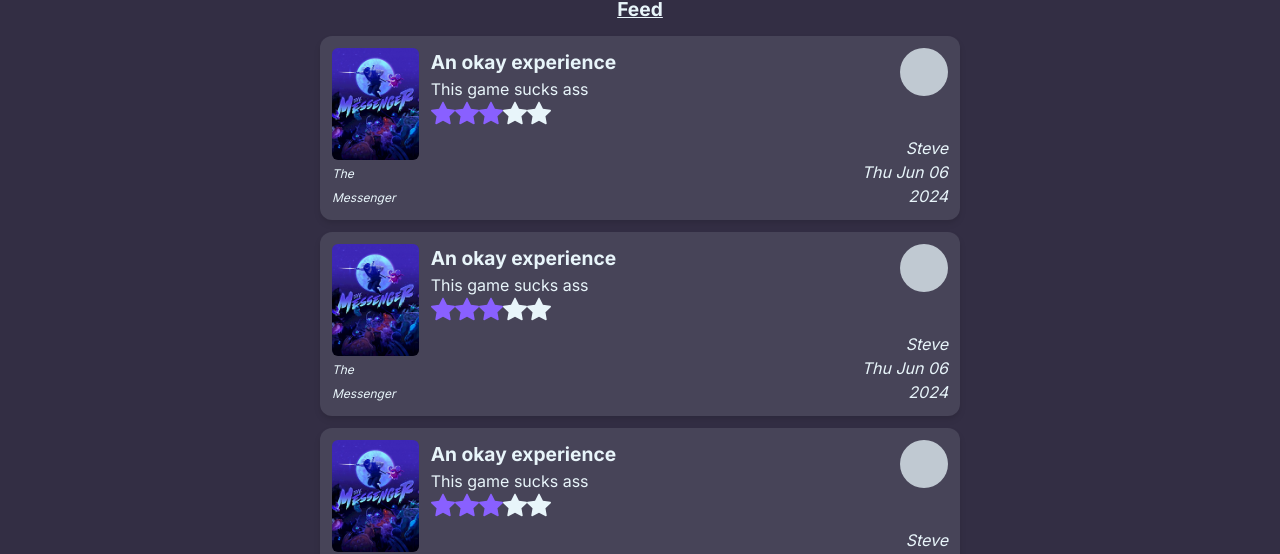
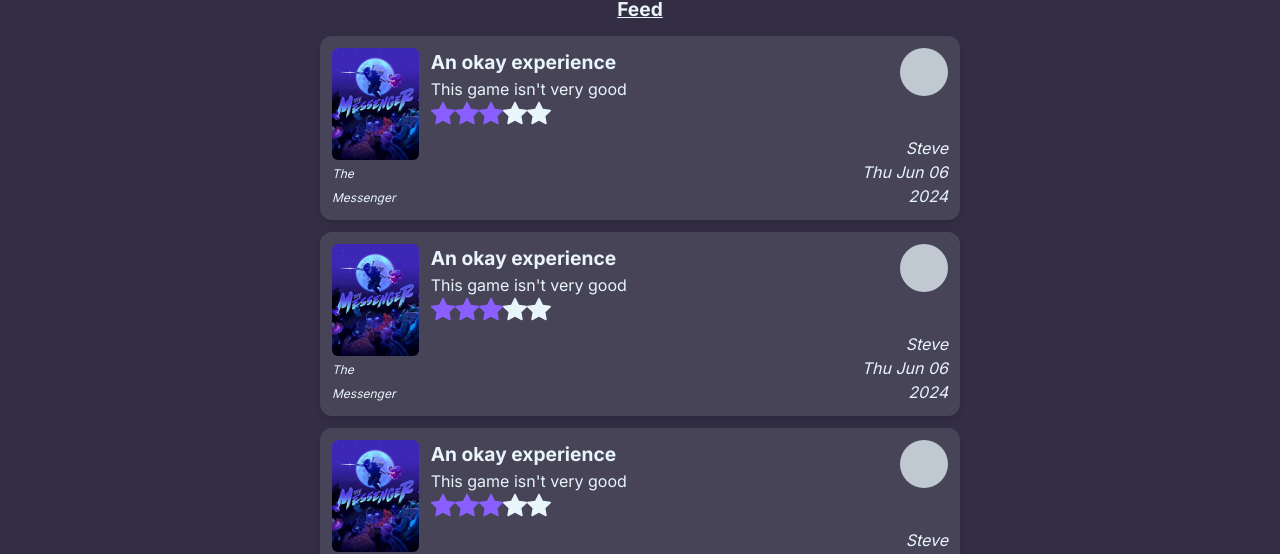
Before and after one commit to jack-kraus/game-tracker, a Next.js app in the folder client/: page / in a window 1280 px wide. Shown: the part 117-671 px from the top of the page. Built offline with nearby package versions, Linux system fonts and the light colour scheme.

Commit message:
Update page.tsx

```diff
--- a/client/src/app/page.tsx
+++ b/client/src/app/page.tsx
@@ -3,7 +3,7 @@ import Post from "@/components/Post";
 const post = {
   title: "An okay experience",
   game: "The Messenger",
-  review: "This game sucks ass",
+  review: "This game isn't very good",
   rating: 3,
   author: "Steve",
   timestamp: new Date().toDateString()
```
